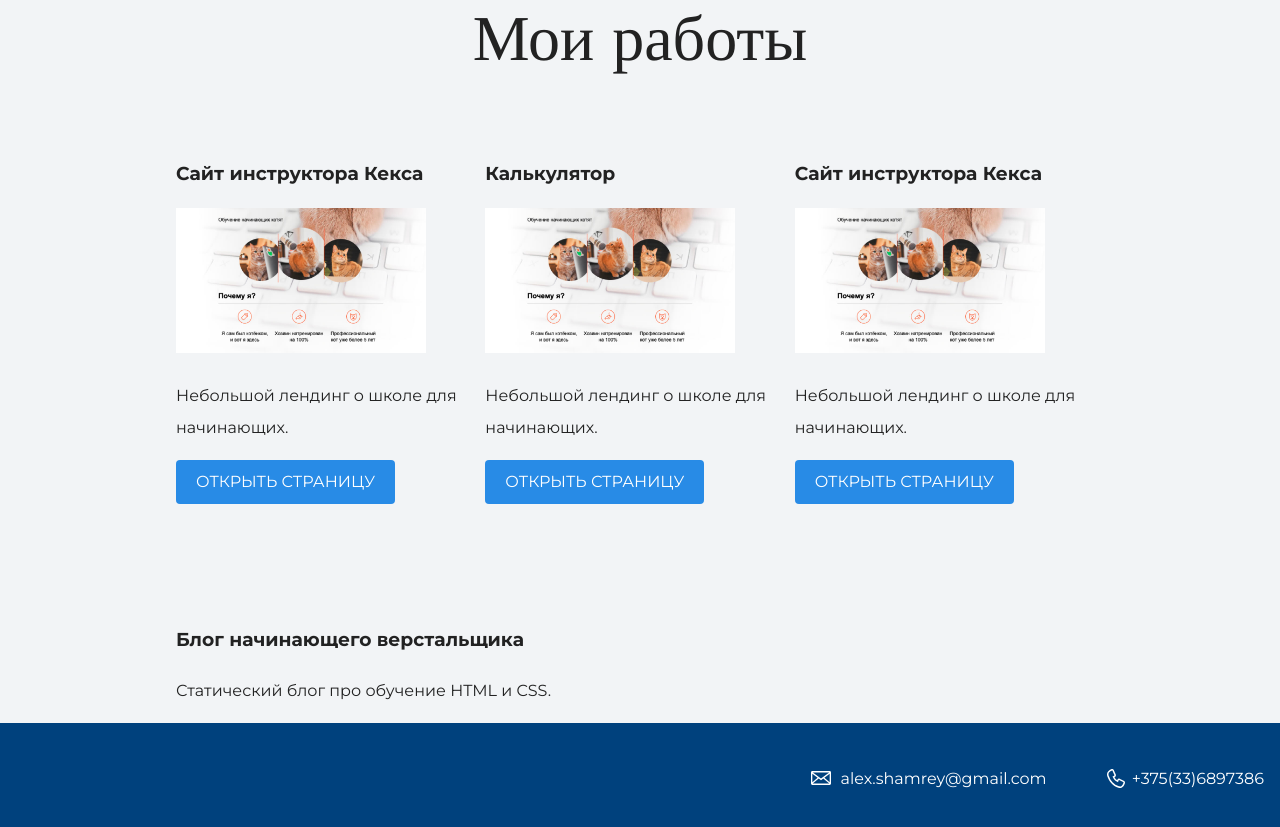
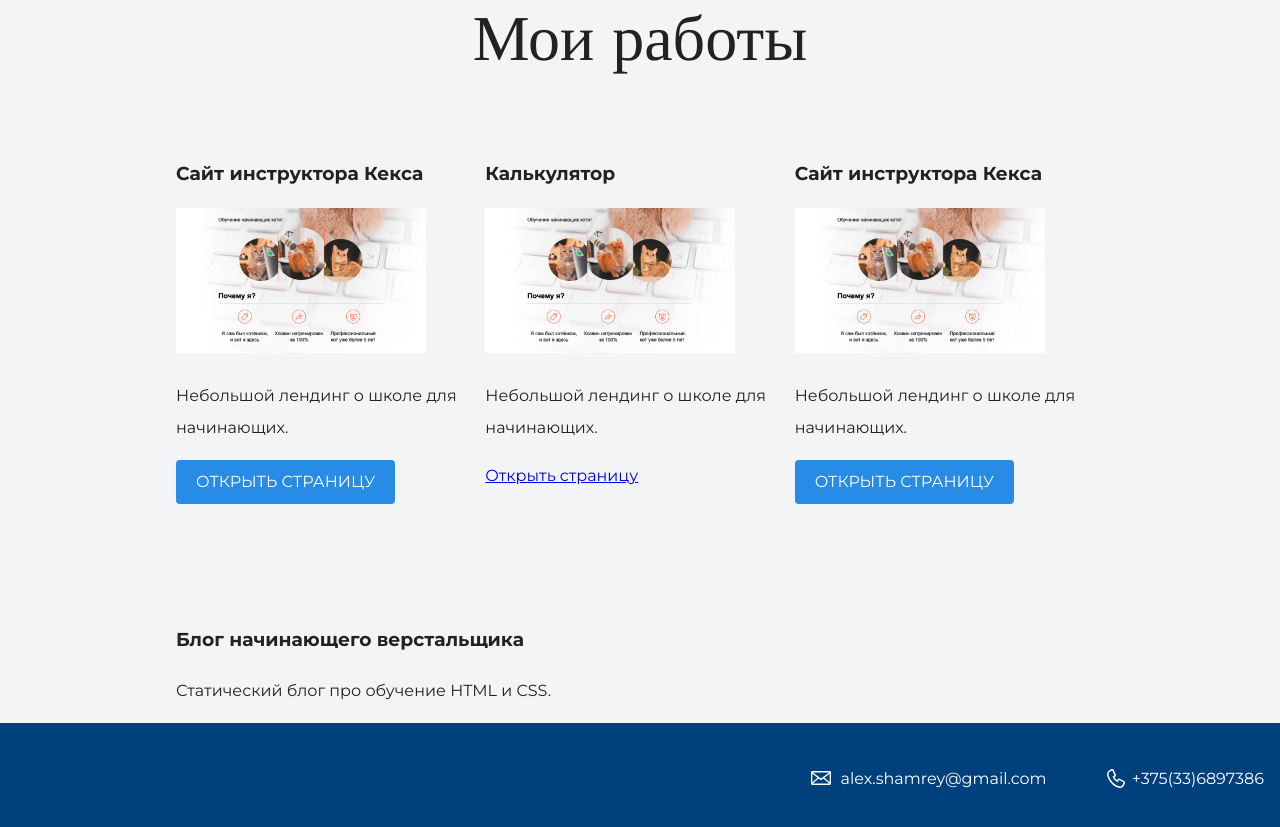
Before and after one commit to shamrei12/site-porfolio, a plain HTML site: page index.html in a window 1280 px wide. Shown: the part 1991-2818 px from the top of the page. Drawn offline with nearby package versions, Linux system fonts and the light colour scheme.

Commit message:
valid link for calc

```diff
--- a/index.html
+++ b/index.html
@@ -48,13 +48,13 @@
           <h3>Калькулятор</h3>
             <img src="files/project.jpg"  alt="Cайт инструктора Кекса">
           <p>Небольшой лендинг о школе для начинающих.</p>
-            <class class="button" href="source/project_2/index.html">Открыть страницу</class>
+            <a class class="button" href="source/project_2/index.html">Открыть страницу</a>
         </div>
         <div class="list">
           <h3>Сайт инструктора Кекса</h3>
             <img src="files/project.jpg" alt="Cайт инструктора Кекса">
           <p>Небольшой лендинг о школе для начинающих.</p>
-            <a class="button" href="source/project/index.html">Открыть страницу</a>
+            <a class="button" href="source/project_2/index.html">Открыть страницу</a>
         </div>
       </div>
     </section>
```
